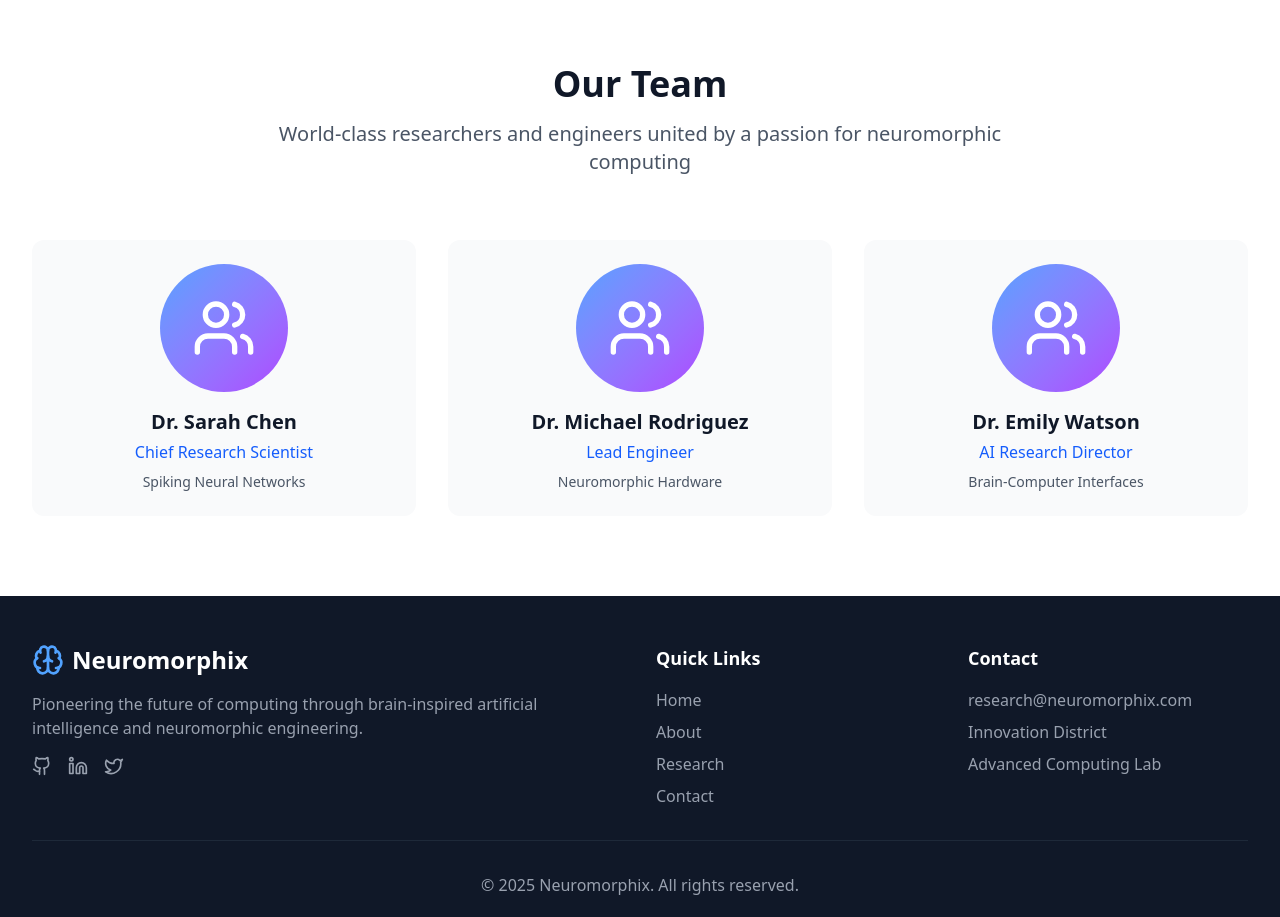
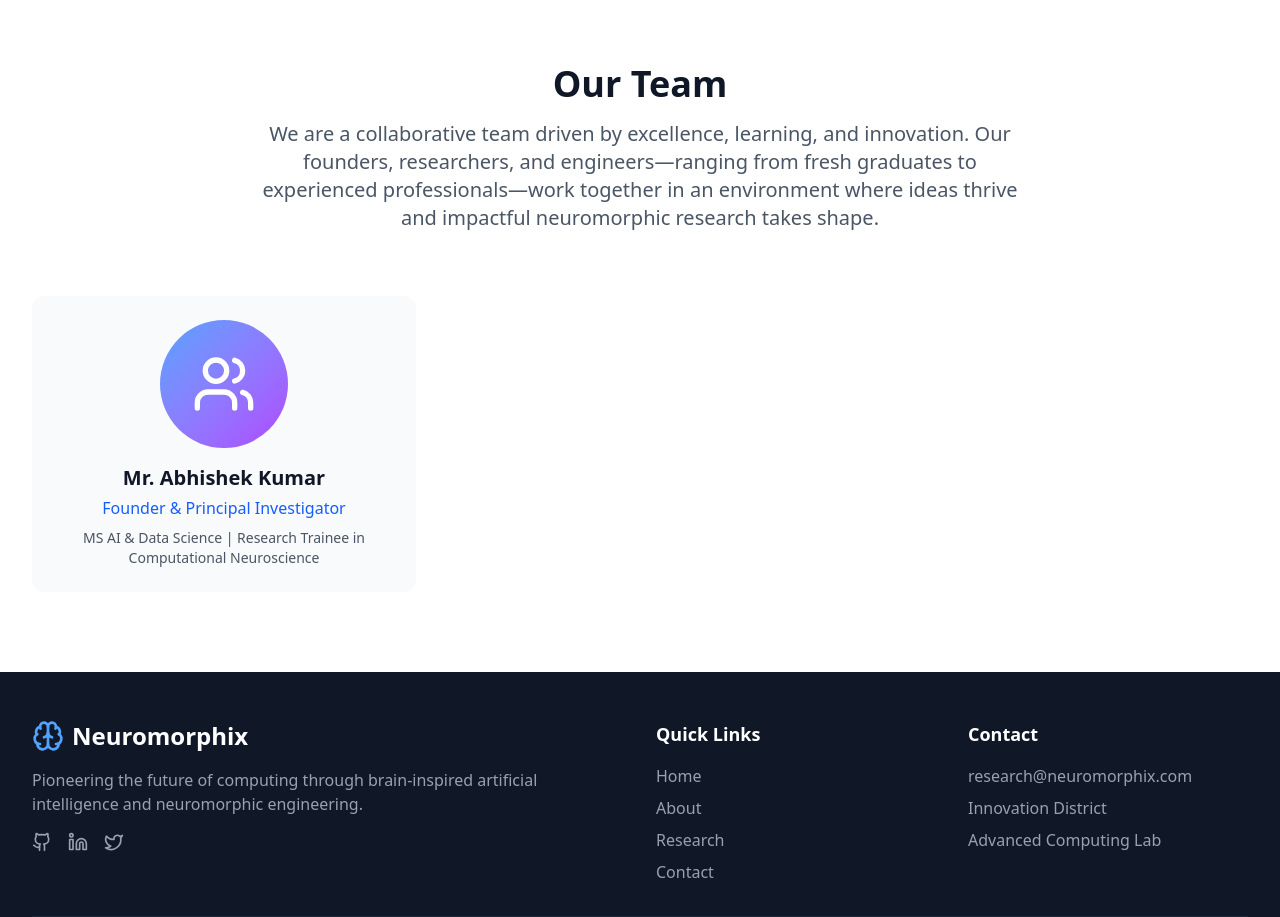
Before and after one commit to Abhikumar199/ai-frontend, a React (Vite) app: page /about in a window 1280 px wide. Shown: the part 1360-2277 px from the top of the page. Built offline with nearby package versions, Linux system fonts and the light colour scheme.

Commit message:
name and all changes

```diff
--- a/src/pages/About.jsx
+++ b/src/pages/About.jsx
@@ -86,14 +86,14 @@ export default function About() {
         <div className="max-w-7xl mx-auto px-4 sm:px-6 lg:px-8">
           <h2 className="text-4xl font-bold text-center text-gray-900 mb-4">Our Team</h2>
           <p className="text-xl text-gray-600 text-center mb-16 max-w-3xl mx-auto">
-            World-class researchers and engineers united by a passion for neuromorphic computing
+            We are a collaborative team driven by excellence, learning, and innovation. Our founders, researchers, and engineers—ranging from fresh graduates to experienced professionals—work together in an environment where ideas thrive and impactful neuromorphic research takes shape.
           </p>
 
           <div className="grid md:grid-cols-3 gap-8">
             {[
-              { name: "Dr. Sarah Chen", role: "Chief Research Scientist", specialty: "Spiking Neural Networks" },
-              { name: "Dr. Michael Rodriguez", role: "Lead Engineer", specialty: "Neuromorphic Hardware" },
-              { name: "Dr. Emily Watson", role: "AI Research Director", specialty: "Brain-Computer Interfaces" }
+              { name: "Mr. Abhishek Kumar", role: "Founder & Principal Investigator", specialty:" MS AI & Data Science | Research Trainee in Computational Neuroscience" },
+            //   { name: "Dr. Michael Rodriguez", role: "Lead Engineer", specialty: "Neuromorphic Hardware" },
+            //   { name: "Dr. Emily Watson", role: "AI Research Director", specialty: "Brain-Computer Interfaces" }
             ].map((member, idx) => (
               <div key={idx} className="bg-gray-50 rounded-xl p-6 text-center hover:shadow-lg transition-shadow">
                 <div className="w-32 h-32 bg-gradient-to-br from-blue-400 to-purple-500 rounded-full mx-auto mb-4 flex items-center justify-center">
--- a/src/pages/Contact.jsx
+++ b/src/pages/Contact.jsx
@@ -123,7 +123,7 @@ export default function Contact() {
               <div>
                 <h3 className="font-semibold text-gray-900 mb-1">Email</h3>
                 <p className="text-gray-600">research@neuromorphix.com</p>
-                <p className="text-gray-600">info@neuromorphix.com</p>
+                <p className="text-gray-600">abhiabhishekkumar8282@gmail.com</p>
               </div>
             </div>
 
@@ -133,8 +133,8 @@ export default function Contact() {
               </div>
               <div>
                 <h3 className="font-semibold text-gray-900 mb-1">Phone</h3>
-                <p className="text-gray-600">+1 (555) 123-4567</p>
-                <p className="text-gray-600">+1 (555) 987-6543</p>
+                <p className="text-gray-600">+91 7819992859</p>
+                {/* <p className="text-gray-600">+1 (555) 987-6543</p> */}
               </div>
             </div>
 
@@ -145,9 +145,8 @@ export default function Contact() {
               <div>
                 <h3 className="font-semibold text-gray-900 mb-1">Address</h3>
                 <p className="text-gray-600">
-                  Advanced Computing Lab<br />
-                  Innovation District<br />
-                  Tech City, TC 12345
+                  Atal Bihari Vajpayee Indian Institute of Information Technology and Management<br />
+                  University in Gwalior, Madhya Pradesh <br />
                 </p>
               </div>
             </div>
--- a/src/pages/Research.jsx
+++ b/src/pages/Research.jsx
@@ -108,7 +108,7 @@ export default function Research() {
         <div className="max-w-7xl mx-auto px-4 sm:px-6 lg:px-8">
           <h2 className="text-4xl font-bold text-center text-gray-900 mb-16">Recent Publications</h2>
           <div className="space-y-6">
-            {[
+             {[
               {
                 title: "Efficient Spike-Timing-Dependent Plasticity in Neuromorphic Hardware",
                 authors: "Chen, S., Rodriguez, M., Watson, E.",
```
